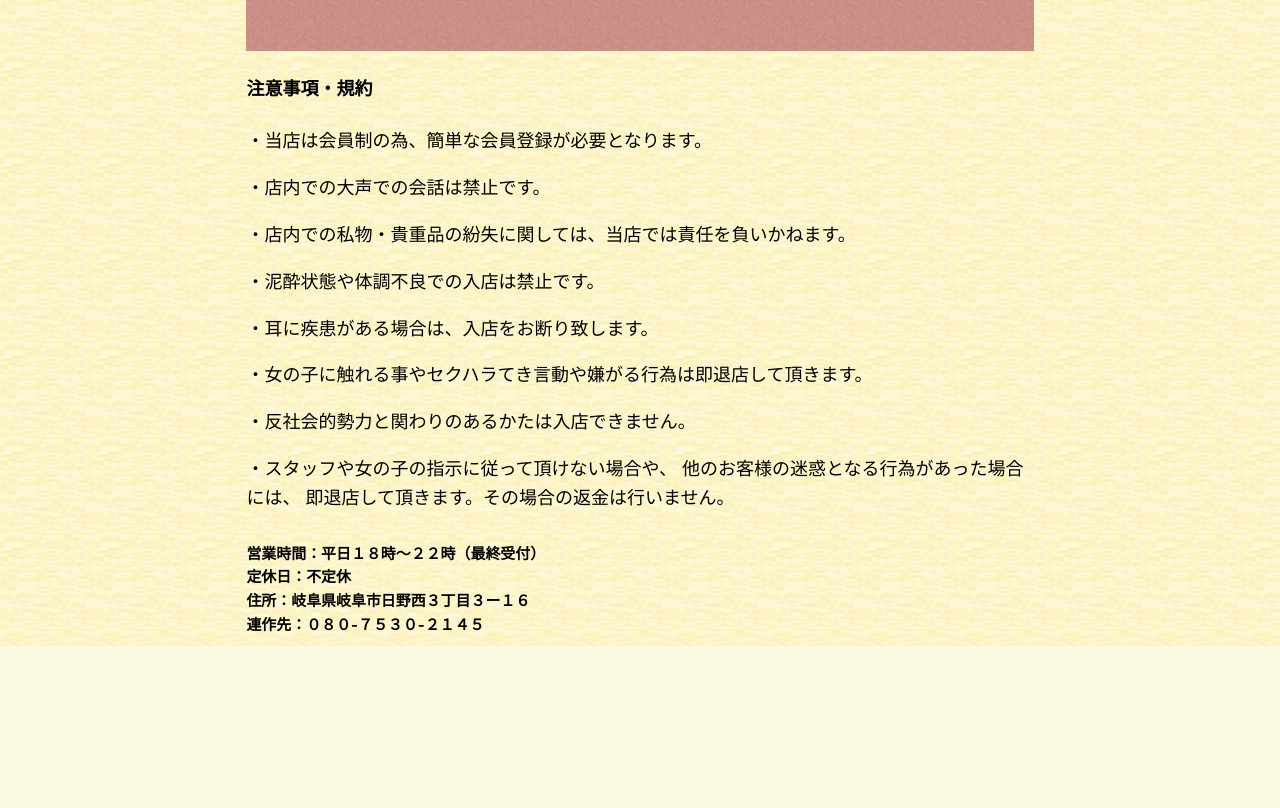
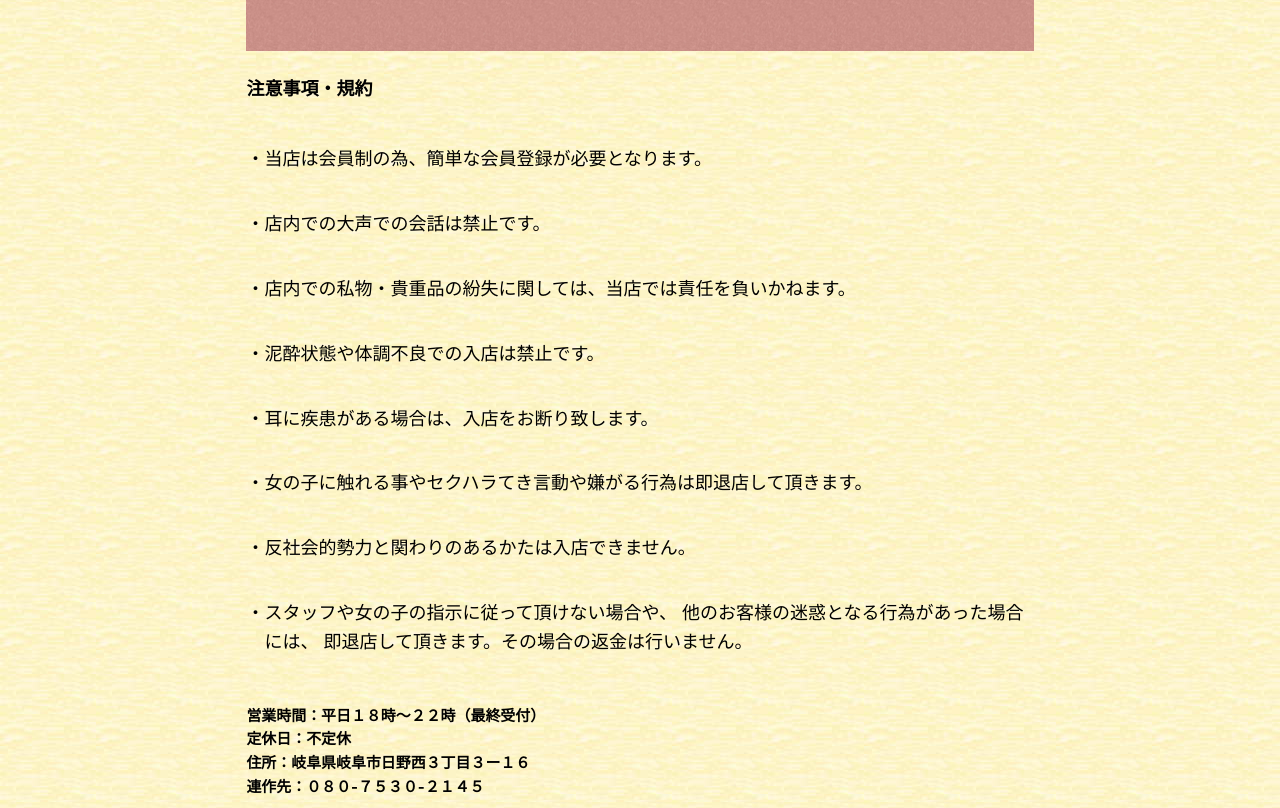
Before and after one commit to koyaishida/mimikomachi, a Next.js app: page / in a window 1280 px wide. Shown: the part 1286-2094 px from the top of the page. Before the commit the page ends 1932 px from the top, so only its background shows below. Built offline with nearby package versions, Linux system fonts and the light colour scheme.

Commit message:
fixed RSS url and blogdata

```diff
--- a/pages/index.js
+++ b/pages/index.js
@@ -17,23 +17,46 @@ export default function Home() {
         </div>
         <div>
           <h4>注意事項・規約</h4>
-          <p>・当店は会員制の為、簡単な会員登録が必要となります。</p>
-          <p>・店内での大声での会話は禁止です。</p>
+          <div className={utilStyles.flex}>
+            <p>・</p>
+            <p>当店は会員制の為、簡単な会員登録が必要となります。</p>
+          </div>
+          <div className={utilStyles.flex}>
+            <p>・</p>
+            <p>店内での大声での会話は禁止です。</p>
+          </div>
+          <div className={utilStyles.flex}>
+            <p>・</p>
             <p>
-            ・店内での私物・貴重品の紛失に関しては、当店では責任を負いかねます。
+              店内での私物・貴重品の紛失に関しては、当店では責任を負いかねます。
             </p>
-          <p>・泥酔状態や体調不良での入店は禁止です。</p>
-          <p>・耳に疾患がある場合は、入店をお断り致します。</p>
+          </div>
+          <div className={utilStyles.flex}>
+            <p>・</p>
+            <p>泥酔状態や体調不良での入店は禁止です。</p>
+          </div>
+          <div className={utilStyles.flex}>
+            <p>・</p>
+            <p>耳に疾患がある場合は、入店をお断り致します。</p>
+          </div>
+          <div className={utilStyles.flex}>
+            <p>・</p>
             <p>
-            ・女の子に触れる事やセクハラてき言動や嫌がる行為は即退店して頂きます。
+              女の子に触れる事やセクハラてき言動や嫌がる行為は即退店して頂きます。
             </p>
-          <p>・反社会的勢力と関わりのあるかたは入店できません。</p>
+          </div>
+          <div className={utilStyles.flex}>
+            <p>・</p>
+            <p>反社会的勢力と関わりのあるかたは入店できません。</p>
+          </div>
+          <div className={utilStyles.flex}>
+            <p>・</p>
             <p>
-            ・スタッフや女の子の指示に従って頂けない場合や、
+              スタッフや女の子の指示に従って頂けない場合や、
               他のお客様の迷惑となる行為があった場合には、
               即退店して頂きます。その場合の返金は行いません。
             </p>
-          <p></p>
+          </div>
         </div>
       </section>
     </Layout>
--- a/styles/utils.module.css
+++ b/styles/utils.module.css
@@ -3,6 +3,9 @@
 }
 .imageWrap {
   position: relative;
+}
+.flex {
+  display: flex;
 }
 @media (max-width: 960px) {
   .imageWrap {
```
Also changed, not shown: pages/about.js (+7 -4 lines). Lines whose indentation alone changed are shown as unchanged.
